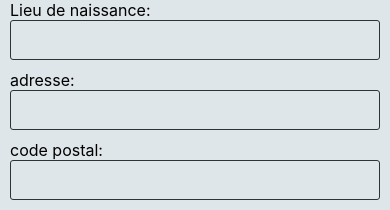
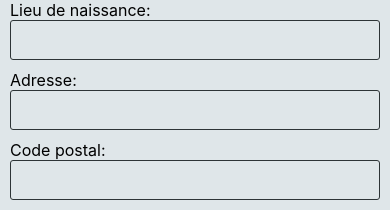
Before and after one commit to FHourmy/rn_attestation_covid, a React Native app: screen / in a window 390 px wide. Shown: the part 249-459 px from the top of the page. Built offline with nearby package versions, Linux system fonts and the light colour scheme.

Commit message:
fixed typo

```diff
--- a/src/Data.tsx
+++ b/src/Data.tsx
@@ -131,7 +131,7 @@ const Data = ({
 						/>
 					</View>
 					<View style={styles.container}>
-						<Text style={styles.textStyle}>adresse: </Text>
+						<Text style={styles.textStyle}>Adresse: </Text>
 						<TextInput
 							style={styles.inputStyle}
 							value={address}
@@ -139,7 +139,7 @@ const Data = ({
 						/>
 					</View>
 					<View style={styles.container}>
-						<Text style={styles.textStyle}>code postal: </Text>
+						<Text style={styles.textStyle}>Code postal: </Text>
 						<TextInput
 							style={styles.inputStyle}
 							value={zipcode}
```
